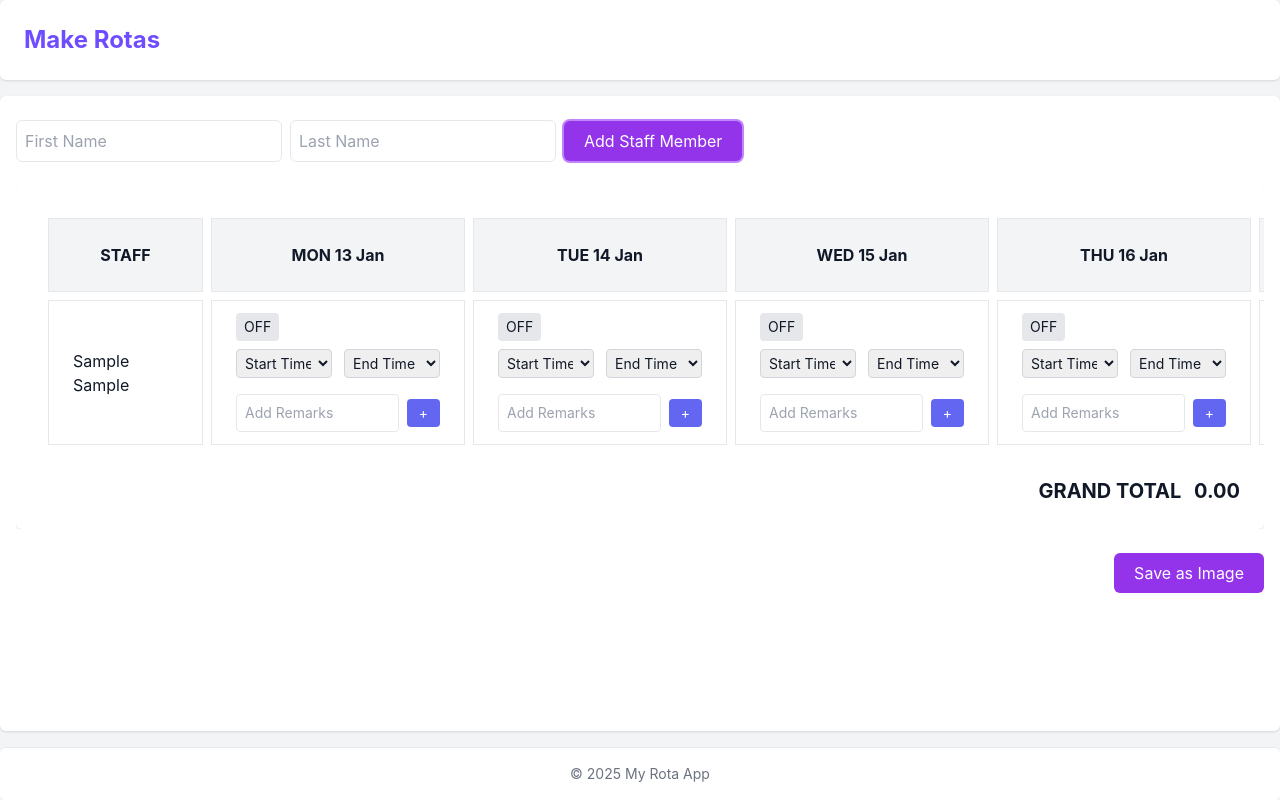
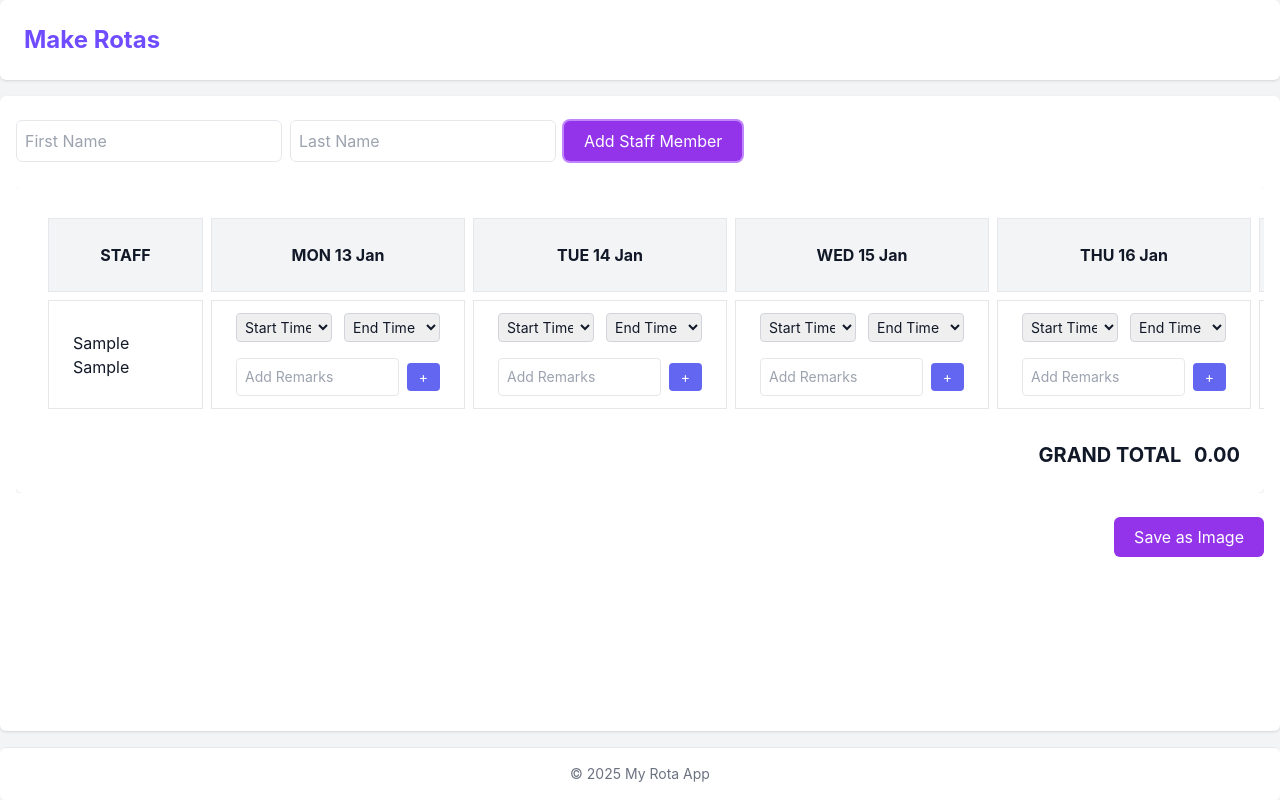
Before and after one commit to sebs-bebs/make-rotas, a Next.js app: page / in a window 1280 px wide. Both pictures are taken after typing "Sample", "Sample" into the empty fields and a click on the button "Add Staff Member". Built offline with nearby package versions, Linux system fonts and the light colour scheme.

Commit message:
no more initial shift values

```diff
--- a/src/components/ShiftSlot.js
+++ b/src/components/ShiftSlot.js
@@ -1,3 +1,4 @@
+// src/components/ShiftSlot.js
 'use client';
 import React, { useState, useEffect } from 'react';
 import { generateTimeOptions } from '../utils/generateTimeOptions';
@@ -12,15 +13,18 @@ export default function ShiftSlot({
   const [startTime, setStartTime] = useState('');
   const [endTime, setEndTime] = useState('');
   const timeOptions = generateTimeOptions();
+  const [isShiftAdded, setIsShiftAdded] = useState(false);
 
   useEffect(() => {
     if (shift && shift !== 'OFF') {
       const [start, end] = shift.split('-').map((s) => s.trim());
       setStartTime(start);
       setEndTime(end);
+      setIsShiftAdded(true);
     } else {
       setStartTime('');
       setEndTime('');
+      setIsShiftAdded(false);
     }
   }, [shift]);
 
@@ -41,6 +45,8 @@ export default function ShiftSlot({
           newShifts[dayIndex] = `${startTime} - ${endTime}`;
           return newShifts;
         });
+
+        setIsShiftAdded(true);
       }
     };
 
@@ -64,9 +70,10 @@ export default function ShiftSlot({
   const handleRemoveShift = () => {
     onShiftsChange(staffId, (prevShifts) => {
       const newShifts = [...prevShifts];
-      newShifts[dayIndex] = 'OFF';
+      newShifts[dayIndex] = '';
       return newShifts;
     });
+    setIsShiftAdded(false);
   };
 
   const parseTime = (timeStr) => {
@@ -76,20 +83,23 @@ export default function ShiftSlot({
 
   return (
     <div className="flex flex-col gap-2">
+      {/* Shift Display */}
+      {isShiftAdded && (
         <div className="flex items-center gap-3">
           <span className="px-2 py-1 text-sm rounded bg-gray-200">
-          {shift || 'No shift'}
+            {shift}
           </span>
-        {shift && shift !== 'OFF' && (
           <button
             onClick={handleRemoveShift}
             className="text-red-500 hover:underline text-sm"
           >
             Remove Shift
           </button>
+        </div>
       )}
-      </div>
 
+      {/* Shift Selection */}
+      {!isShiftAdded && (
         <div className="flex items-end gap-3">
           <select
             value={startTime}
@@ -117,6 +127,7 @@ export default function ShiftSlot({
             ))}
           </select>
         </div>
+      )}
     </div>
   );
 }
--- a/src/components/StaffInput.js
+++ b/src/components/StaffInput.js
@@ -1,3 +1,4 @@
+// src/components/StaffInput.js
 'use client';
 import React, { useState } from 'react';
 import Button from './Button';
--- a/src/components/WeeklyHours.js
+++ b/src/components/WeeklyHours.js
@@ -1,3 +1,4 @@
+// src/components/WeeklyHours.js
 'use client';
 import React from 'react';
 
```
Also changed, not shown: src/components/Button.js (line endings or trailing spaces). Lines whose indentation alone changed are shown as unchanged.
